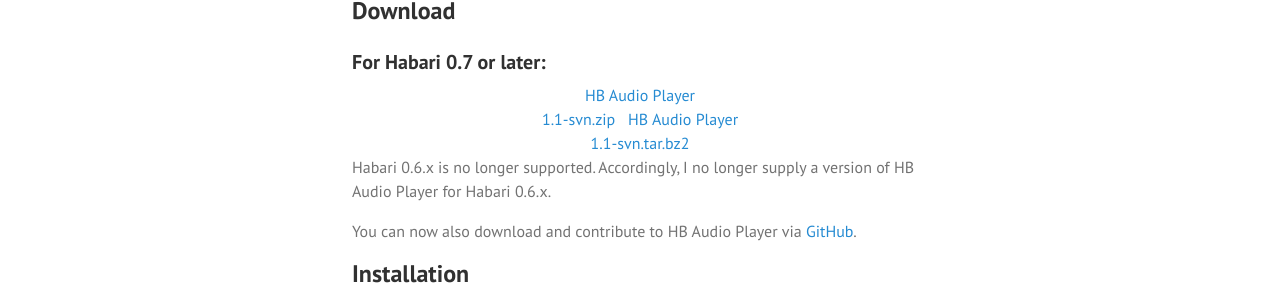
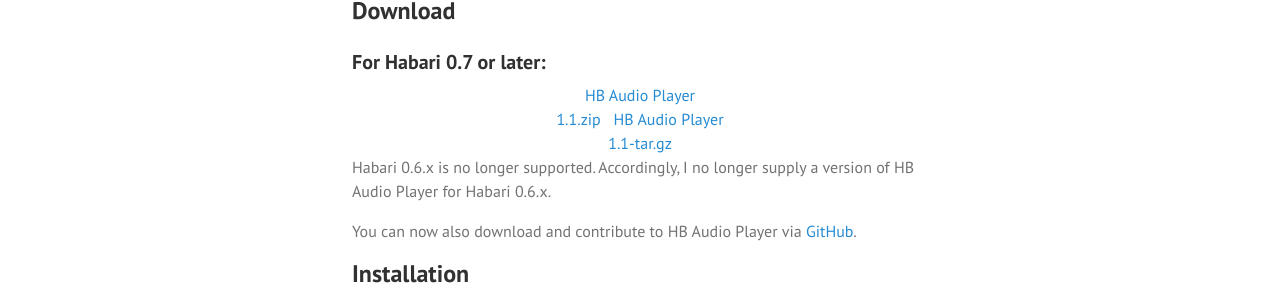
Before and after one commit to lildude/lildude.co.uk, a Jekyll site: the page built from projects/hb-audio-player/index.html, in a window 1280 px wide and 900 px high. Shown: the part 443-744 px from the top of the window. Built offline with Jekyll 4.4.1, drawn with Linux system fonts in a browser that asks for light colours; Markdown is read by kramdown in place of the engine named in the settings.

Commit message:
Fix hb-audio-player links

```diff
--- a/projects/hb-audio-player/index.html
+++ b/projects/hb-audio-player/index.html
@@ -16,7 +16,7 @@ published: true
 <small>(Track: <a href="http://www.jonathancoulton.com/2006/04/14/thing-a-week-29-code-monkey/" target="_blank">Code Monkey - Jonathan Coulton</a> License: <a href="http://creativecommons.org/licenses/by-nc/3.0/" target="_blank">CC by-nc</a>)</small></p>
 <h2>Download</h2>
 <h3>For Habari 0.7 or later:</h3>
-<p class="center"><a class="button red" href="http://lildude.co.uk/downloads/hg/plugins/hb-audio-player-1.1-svn.zip">HB Audio Player<br />1.1-svn.zip</a>   <a class="button red" href="http://lildude.co.uk/downloads/hg/plugins/hb-audio-player-1.1-svn.tar.bz2">HB Audio Player<br />1.1-svn.tar.bz2</a></p>
+<p class="center"><a class="button red" href="https://github.com/lildude/HB-Audio-Player/archive/1.1.zip">HB Audio Player<br />1.1.zip</a>   <a class="button red" href="https://github.com/lildude/HB-Audio-Player/archive/1.1.tar.gz">HB Audio Player<br />1.1-tar.gz</a></p>
 <p>Habari 0.6.x is no longer supported.  Accordingly, I no longer supply a version of HB Audio Player for Habari 0.6.x.</p>
 <p>You can now also download and contribute to HB Audio Player via <a href="https://github.com/lildude/HB-Audio-Player" target="_blank">GitHub</a>.</p>
 <div style="clear: both"></div>
```
